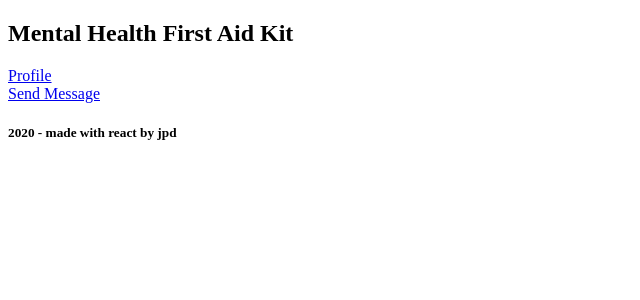
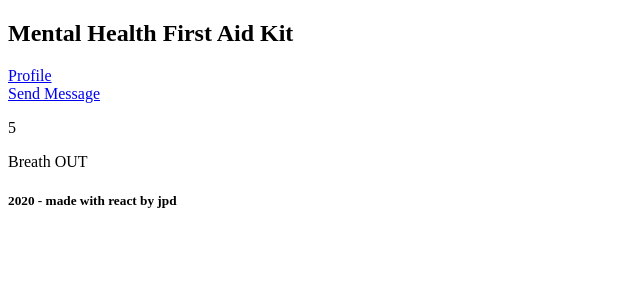
Before and after one commit to mehtaphysical/mental-health-first-aid-FE, a React app: page /breathing in a window 1280 px wide. Shown: the top 300 px of the page, without its empty margins (0-640 px from the left). Built offline with nearby package versions, Linux system fonts and the light colour scheme.

Commit message:
breathing counter is... coming along...

```diff
--- a/src/components/App.js
+++ b/src/components/App.js
@@ -13,6 +13,7 @@ import { PrivateRoute } from './authComponents/PrivateRoute';
 import { Profile } from './profile/Profile';
 import { MessageForm } from './MessageForm';
 import { EventForm } from './EventForm';
+import { Breathing } from './Breathing';
 
 export default function App() {
   return (
@@ -24,6 +25,7 @@ export default function App() {
         <Route path='/message' component={MessageForm} />
         <PrivateRoute exact path='/profile' component={Profile} />
         <PrivateRoute path='/event' component={EventForm} />
+        <Route path='/breathing' component={Breathing} />
       </Switch>
       <Footer />
     </Router>
--- /dev/null
+++ b/src/components/Breathing.js
@@ -0,0 +1,51 @@
+import React, { useState, useEffect } from 'react';
+
+
+export const Breathing = () => {
+  const [seconds, setSeconds] = useState(0);
+  const [currentDirection, setCurrentDirection] = useState('Breath In');
+
+  const [inhale, setInhale] = useState(true);
+
+  useEffect(() => {
+    if(inhale) {
+      setTimeout(() => {
+        setSeconds(seconds + 1);
+      }, 1000);
+    } else {
+      setTimeout(() => {
+        setSeconds(seconds - 1);
+      }, 1000);
+    }
+    if(seconds > 3) {
+      setInhale(false);
+      setCurrentDirection('Breath OUT');
+    }
+    if(seconds < 3) {
+      setInhale(true);
+      setCurrentDirection('Breath IN');}
+
+    // if(seconds <= cycleCount[phase]) {
+    //   setTimeout(() => {
+    //     setSeconds(seconds + 1);
+    //   }, 1000);
+    // } else if(phase < 2) {
+    //   setPhase(phase + 1);
+    //   setSeconds(1);
+    //   setCurrentDirection(directions[phase + 1]);
+    // } else if(phase > 1) {
+    //   setPhase(0);
+    //   setSeconds(1);
+    //   setCurrentDirection(directions[0]);
+    // }
+  }, [seconds]);
+
+
+  return (
+    <section>
+      <p>{seconds}</p>
+      <p>{currentDirection}</p>
+    </section>
+
+  );
+};
```
